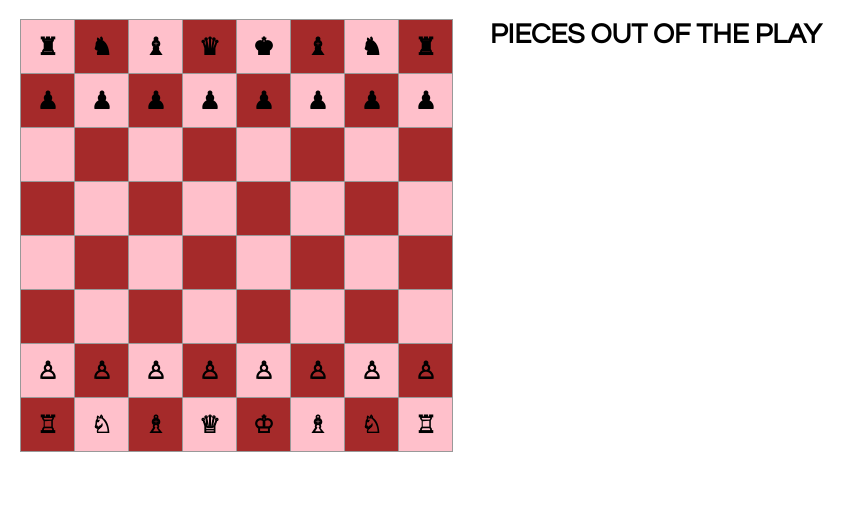
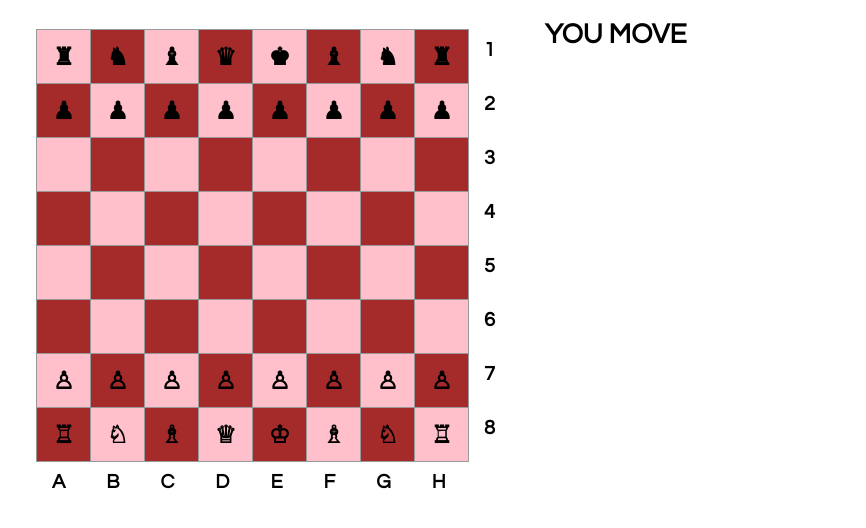
Before and after one commit to kaymaksumeyye/Chess, a React app: page / in a window 1280 px wide. Shown: the whole page, without its empty margins (0-866 px from the left). Built offline with nearby package versions, Linux system fonts and the light colour scheme.

Commit message:
update:show you move

```diff
--- a/js/firstComponent.js
+++ b/js/firstComponent.js
@@ -13,7 +13,7 @@ class Game extends React.Component {
     this.passMatrix=[];
     this.moveMatrix=[];
     this.endClick={"character":[], "location":[]};
-    this.state={chessBoardMatrix:[], piecesOutOfThePlay:[]};
+    this.state={chessBoardMatrix:[], piecesMove:[]};
     this.img=null;
     this.color;
     this.ex=1;
@@ -191,17 +191,15 @@ class Game extends React.Component {
     }while(endCharacter[1]=="+" && ex< this.state.chessBoardMatrix.length);
   }
 
-  setPiecesOutOfThePlay(character){
-    if(character!=null){
-      var toTakePieces=this.state.piecesOutOfThePlay;
-      toTakePieces.push(character);
-      this.setState({piecesOutOfThePlay:toTakePieces});
-    }
+  setPiecesMove(coordinate){
+    var move=this.state.piecesMove;
+    move.push([coordinate,this.endClick.location]);
+    this.setState({piecesMove:move});
   }
   move(x,y){
     var updatedMatrix = this.state.chessBoardMatrix;
+    this.setPiecesMove([x,y]);
     this.reverse(this.endClick.location, this.endClick.character[0],"1px solid #999");
-    this.setPiecesOutOfThePlay(updatedMatrix[x][y].character);
     updatedMatrix[x][y].character=this.endClick.character[1];
     updatedMatrix[this.endClick.location[0]][this.endClick.location[1]].character=null;
 
@@ -297,18 +295,14 @@ class Game extends React.Component {
     }
   }
 
-  renderPiecesOutOfThePlay(imgName){
-    return this.state.piecesOutOfThePlay.filter(function(tmp){
-      return this.pieceColor(tmp)==imgName;
-    }.bind(this));
+  drawPiecesMove(){
+    const columns=['a','b','c','d','e','f','g','h'];
+    return this.state.piecesMove.map(function(newAndOldCoordinate,indis){
+      return <div>{indis+1}.  {columns[newAndOldCoordinate[1][1]]}{newAndOldCoordinate[1][0]+1}    -----    {columns[newAndOldCoordinate[0][1]]}{newAndOldCoordinate[0][0]+1}
+      </div>
+    });
   }
 
-  drawPiecesOutOfThePlay(imgName){
-    return this.renderPiecesOutOfThePlay(imgName).map(function(tmp){
-      return <div className="winning-character"> {String.fromCharCode(tmp)}</div>
-    });
-
-  }
   drawChessBoard(){
     var boards=this.state.chessBoardMatrix.map(function(sq,i){
        return sq.map(function(s,j){
@@ -320,9 +314,17 @@ class Game extends React.Component {
                </button>
        }.bind(this));
      }.bind(this));
-    return boards.map(function(tmp){
-      return  <div className="board-row"> {tmp}</div>
+    return boards.map(function(tmp,indis){
+      return  <div className="board-row"> {tmp} <div className="chess-board">  {indis+1} </div> </div>
 
+    });
+  }
+
+  columnprintscreen(){
+    const columns=['A','B','C','D','E','F','G','H'];
+    return columns.map(function(value){
+      return <div className="chess-board"> {value}
+      </div>
     });
   }
 
@@ -330,13 +332,11 @@ class Game extends React.Component {
     return <div>
             <div className="chess-board">
               {this.drawChessBoard()}
+              {this.columnprintscreen()}
             </div>
-              <h1> PIECES OUT OF THE PLAY </h1>
+              <h1> YOU MOVE </h1>
             <div className="colored-pieces">
-              {this.drawPiecesOutOfThePlay("imgWhite")}
-            </div>
-            <div className="colored-pieces">
-              {this.drawPiecesOutOfThePlay("imgBlack")}
+              {this.drawPiecesMove()}
             </div>
           </div>
   }
--- a/js/game.css
+++ b/js/game.css
@@ -14,7 +14,7 @@ ol, ul {
 
 }
 h1{
-    margin-left: 410px;
+    margin-left: 420px;
     padding-left: 60px;
 }
 .winning-character{
@@ -50,6 +50,11 @@ h1{
 }
 .chess-board{
   float:left;
+  font-size: 20px;
+  font-weight: bold;
+  margin-left: 16px;
+  margin-top: 10px;
+  margin-right: 25px;
 }
 .colored-pieces{
   width:183px;
@@ -57,6 +62,7 @@ h1{
   margin-left: 5px;
   padding-left: 15px;
   float: left;
+  font-size: 20px;
 }
 .square:focus {
   outline: none;
--- a/package.json
+++ b/package.json
@@ -20,6 +20,8 @@
     "node-sass": "^4.5.3",
     "react": "^15.6.1",
     "react-dom": "^15.6.1",
+    "react-scrollbar": "^0.5.1",
+    "react-scrollbar-js": "^1.0.1",
     "sass-loader": "^6.0.6",
     "style-loader": "^0.18.2",
     "webpack": "^3.3.0"
```
Also changed, not shown: index.html (+1 -0 lines), js/bundle.js, 1 other file.
